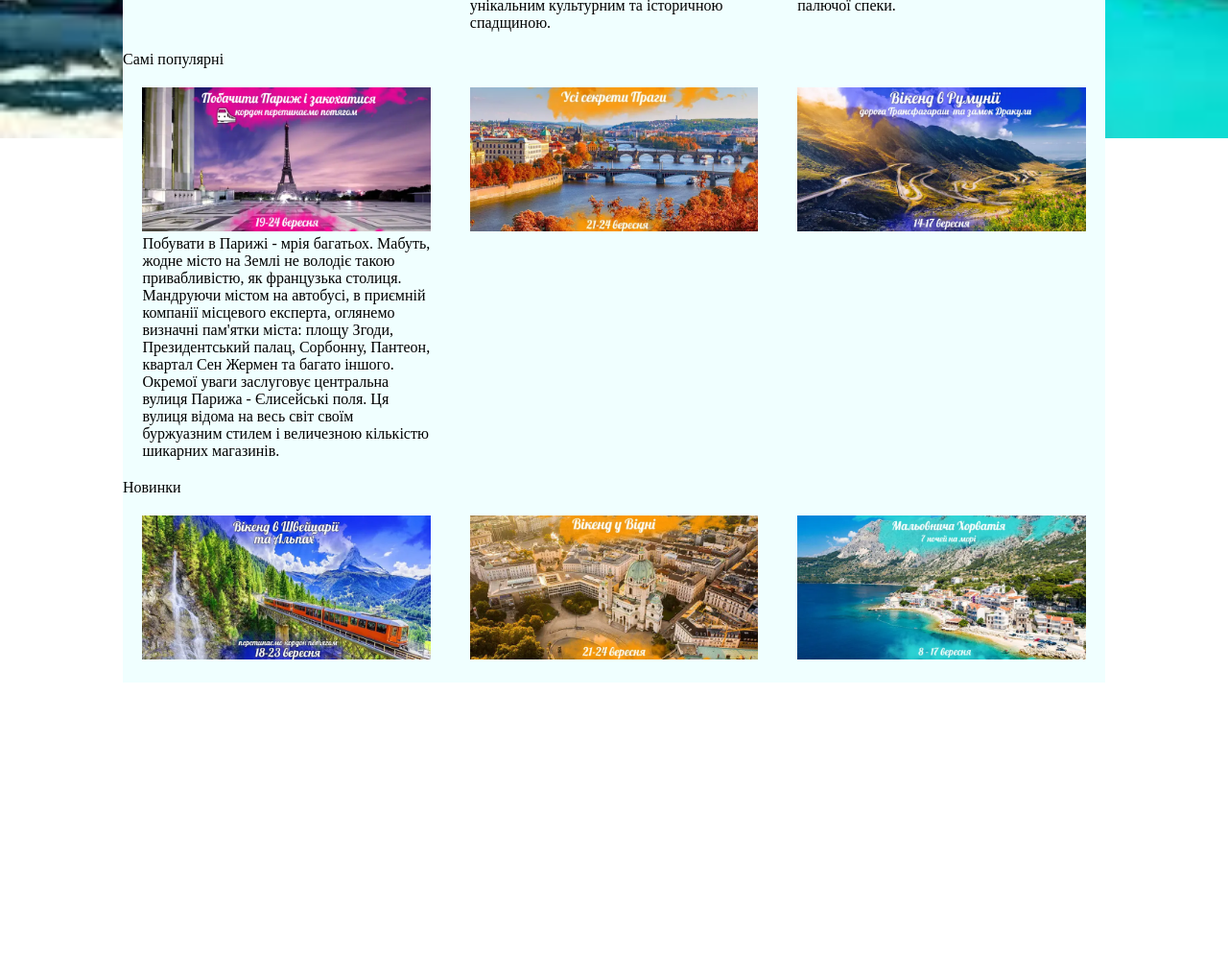
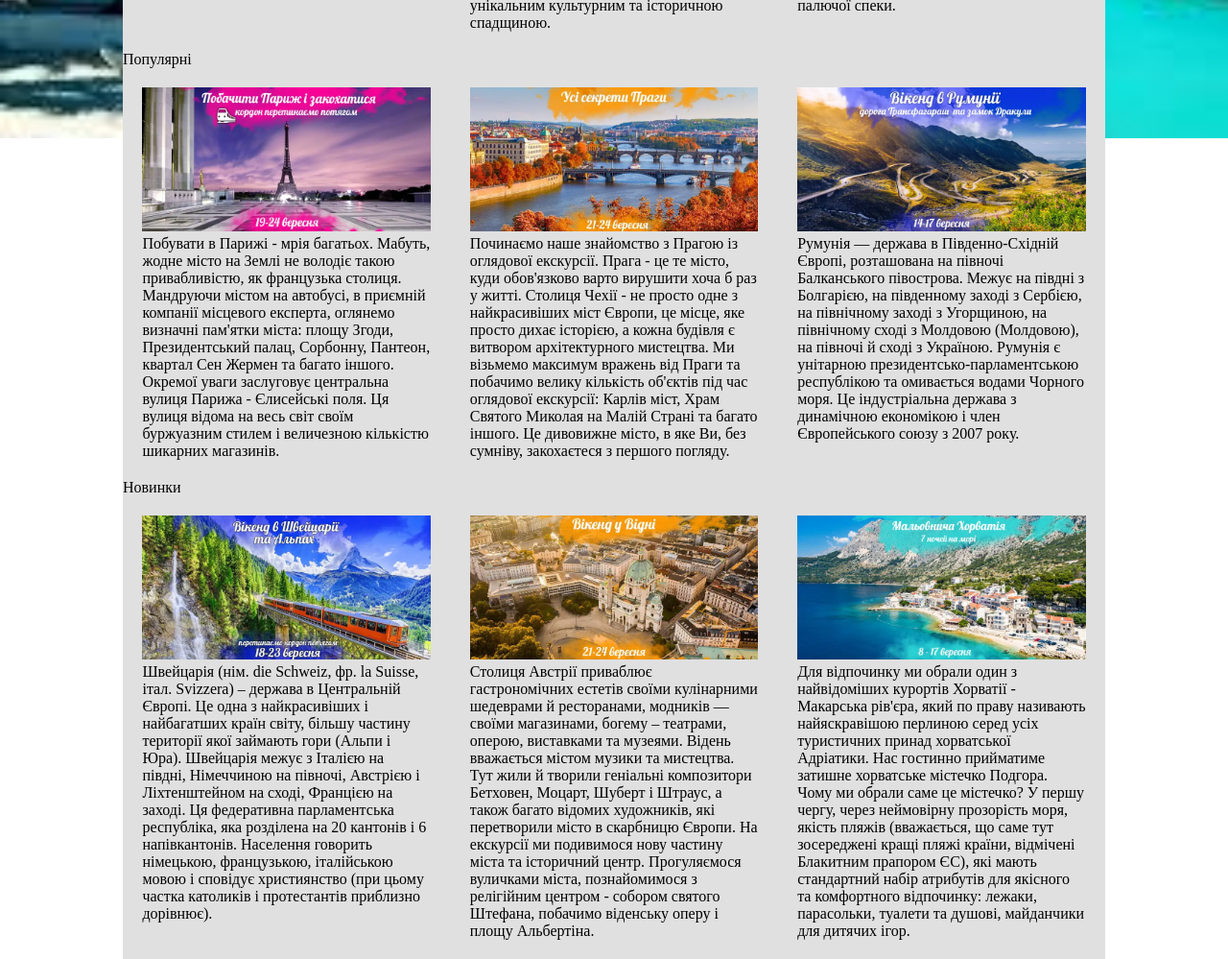
Before and after one commit to BananaF1x/svyrydenko_mike_06, a plain HTML site: page index.html in a window 1280 px wide. Shown: the part 496-1495 px from the top of the page at 96% size. Before the commit the page ends 1207 px from the top, so only its background shows below. Drawn offline with Linux system fonts and the light colour scheme.

Commit message:
Додав опис для всих фото

```diff
--- a/css/style.css
+++ b/css/style.css
@@ -16,7 +16,7 @@ body {
 
 .header,
 .main {
-    background-color: azure;
+    background-color: rgb(224, 224, 224);
 }
 
 .header__link {
--- a/index.html
+++ b/index.html
@@ -40,7 +40,7 @@
                     </p>
                 </div>
             </div>
-            <h2 class="main__heading">Самі популярні</h2>
+            <h2 class="main__heading">Популярні</h2>
             <div class="main__container">
                 <div class="container__item">
                     <img src="img/paris.webp" alt="" class="item__img">
@@ -51,13 +51,13 @@
                 <div class="container__item">
                     <img src="img/prague.webp" alt="" class="item__img">
                     <p class="item__text">
-
+                        Починаємо наше знайомство з Прагою із оглядової екскурсії. Прага - це те місто, куди обов'язково варто вирушити хоча б раз у житті. Столиця Чехії - не просто одне з найкрасивіших міст Європи, це місце, яке просто дихає історією, а кожна будівля є витвором архітектурного мистецтва. Ми візьмемо максимум вражень від Праги та побачимо велику кількість об'єктів під час оглядової екскурсії: Карлів міст, Храм Святого Миколая на Малій Страні та багато іншого. Це дивовижне місто, в яке Ви, без сумніву, закохаєтеся з першого погляду.
                     </p>
                 </div>
                 <div class="container__item">
                     <img src="img/romania.webp" alt="" class="item__img">
                     <p class="item__text">
-
+                        Румунія — держава в Південно-Східній Європі, розташована на півночі Балканського півострова. Межує на півдні з Болгарією, на південному заході з Сербією, на північному заході з Угорщиною, на північному сході з Молдовою (Молдовою), на півночі й сході з Україною. Румунія є унітарною президентсько-парламентською республікою та омивається водами Чорного моря. Це індустріальна держава з динамічною економікою і член Європейського союзу з 2007 року.
                     </p>
                 </div>
             </div>
@@ -66,19 +66,20 @@
                 <div class="container__item">
                     <img src="img/switzerland.webp" alt="" class="item__img">
                     <p class="item__text">
-
+                        Швейцарія (нім. die Schweiz, фр. la Suisse, італ. Svizzera) – держава в Центральній Європі. Це одна з найкрасивіших і найбагатших країн світу, більшу частину території якої займають гори (Альпи і Юра). Швейцарія межує з Італією на півдні, Німеччиною на півночі, Австрією і Ліхтенштейном на сході, Францією на заході. Ця федеративна парламентська республіка, яка розділена на 20 кантонів і 6 напівкантонів. Населення говорить німецькою, французькою, італійською мовою і сповідує християнство (при цьому частка католиків і протестантів приблизно дорівнює).
                     </p>
                 </div>
                 <div class="container__item">
                     <img src="img/vienna.webp" alt="" class="item__img">
                     <p class="item__text">
-
+                        Столиця Австрії приваблює гастрономічних естетів своїми кулінарними шедеврами й ресторанами, модників — своїми магазинами, богему – театрами, оперою, виставками та музеями. Відень вважається містом музики та мистецтва. Тут жили й творили геніальні композитори Бетховен, Моцарт, Шуберт і Штраус, а також багато відомих художників, які перетворили місто в скарбницю Європи. На екскурсії ми подивимося нову частину міста та  історичний центр. Прогуляємося вуличками міста, познайомимося з релігійним центром - собором святого Штефана, побачимо віденську оперу і площу Альбертіна.
                     </p>
                 </div>
                 <div class="container__item">
                     <img src="img/croatia.webp" alt="" class="item__img">
                     <p class="item__text">
-
+                        Для відпочинку ми обрали один з найвідоміших курортів Хорватії - Макарська рів'єра, який по праву називають найяскравішою перлиною серед усіх туристичних принад хорватської Адріатики. Нас гостинно прийматиме затишне хорватське містечко Подгора.
+                        Чому ми обрали саме це містечко? У першу чергу, через неймовірну прозорість моря, якість пляжів (вважається, що саме тут зосереджені кращі пляжі країни, відмічені Блакитним прапором ЄС), які мають стандартний набір атрибутів для якісного та комфортного відпочинку: лежаки, парасольки, туалети та душові, майданчики для дитячих ігор.
                     </p>
                 </div>
             </div>
```
